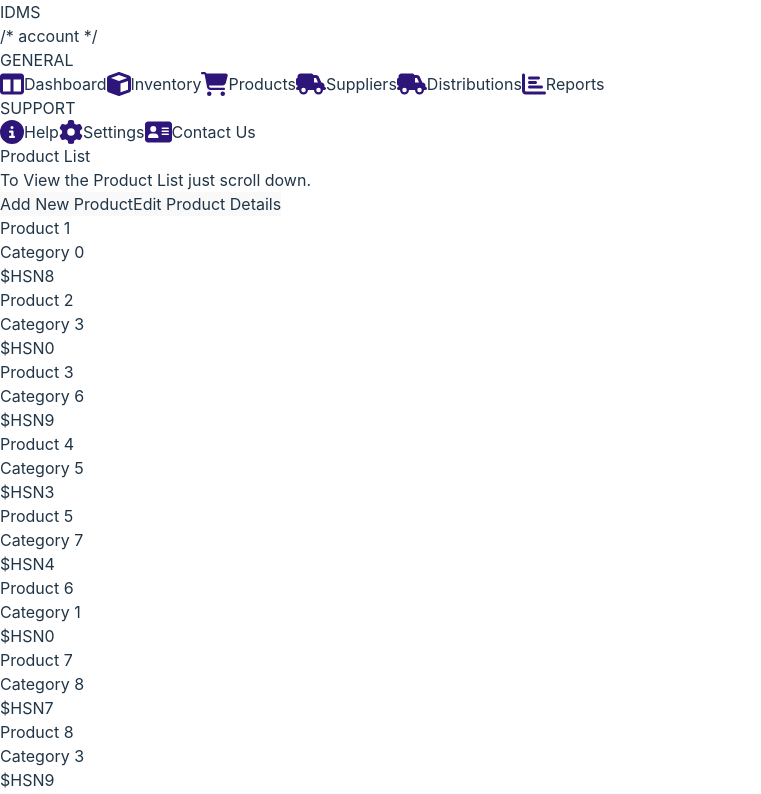
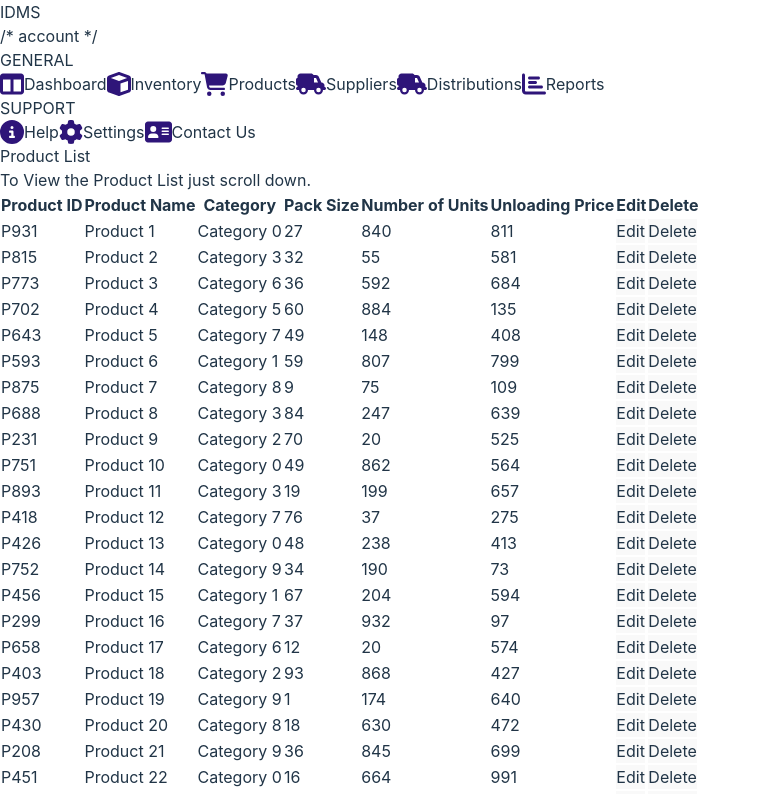
Before and after one commit to JKCSoftwares-Interns/IDMS, a React (Vite) app in the folder client/: page /inventory in a window 1280 px wide. Shown: the top 794 px of the page, without its empty margins (0-761 px from the left). Built offline with nearby package versions, Linux system fonts and the light colour scheme.

Commit message:
Modified view products page

```diff
--- a/client/src/Pages/inventory/viewProducts.jsx
+++ b/client/src/Pages/inventory/viewProducts.jsx
@@ -36,13 +36,13 @@ const Inventory = () => {
         <p className='text-2xl pt-5 pb-10 text-center'>To View the Product List just scroll down.</p>
         </div>
         <div>
-        <button className='pl-6 text-left'><NavLink to="/inventory/addProducts" >Add New Product</NavLink></button>
-        <button className='pl-6 text-left'><NavLink to="/inventory/editProducts" >Edit Product Details</NavLink></button>
+        {/* <button className='pl-6 text-left'><NavLink to="/inventory/addProducts" >Add New Product</NavLink></button>
+        <button className='pl-6 text-left'><NavLink to="/inventory/editProducts" >Edit Product Details</NavLink></button> */}
         </div>
 
       </div>
 
-      <div className="grid grid-cols-1 md:grid-cols-2 lg:grid-cols-3 gap-4">
+      {/* <div className="grid grid-cols-1 md:grid-cols-2 lg:grid-cols-3 gap-4">
         {data.map(product => (
           <div key={product.id} className="border rounded-lg p-4 shadow-lg">
             <h2 className="text-xl font-semibold">{product.productName}</h2>
@@ -50,7 +50,62 @@ const Inventory = () => {
             <p className="text-green-500 font-bold">${product.hsn}</p>
           </div>
         ))}
-      </div>
+      </div> */}
+      <div className="overflow-x-auto">
+  <table className="w-full table-auto">
+    <thead>
+      <tr>
+        <th className="border px-4 py-2">Product ID</th>
+        <th className="border px-4 py-2">Product Name</th>
+        <th className="border px-4 py-2">Category</th>
+        <th className="border px-4 py-2">Pack Size</th>
+        <th className="border px-4 py-2">Number of Units</th>
+        <th className="border px-4 py-2">Unloading Price</th>
+        <th className="border px-4 py-2">Edit</th>
+        <th className="border px-4 py-2">Delete</th>
+      </tr>
+    </thead>
+    <tbody>
+      {data.map(product => (
+        <tr key={product.id}>
+          <td className="border px-4 py-2">{product.productId}</td>
+          <td className="border px-4 py-2">{product.productName}</td>
+          <td className="border px-4 py-2">{product.category}</td>
+          <td className="border px-4 py-2">{product.packSize}</td>
+          <td className="border px-4 py-2">{product.noOfUnits}</td>
+          <td className="border px-4 py-2">{product.unloadingPrice}</td>
+          {/* <td className="border px-4 py-2">
+
+            <NavLink className='flex items-center gap-5 hover:bg-[#5e7bcc] p-2 hover:rounded-md' to='/inventory/editProducts'>
+
+            <span className='text-gray-700 text-[1.2rem]'>Edit</span>
+          </NavLink>
+          </td>
+          <td className="border px-4 py-2">
+          <NavLink className='flex items-center gap-5 hover:bg-[#5e7bcc] p-2 hover:rounded-md' to='/inventory/addProducts'>
+
+            <span className='text-gray-700 text-[1.2rem]'>Delete</span>
+          </NavLink>
+          </td> */}
+          <td className="border px-4 py-2">
+  <button>
+    <NavLink className='flex items-center gap-5 hover:bg-[#5e7bcc] p-2 hover:rounded-md' to='/inventory/editProducts'>
+      <span className='text-white-700 text-[1.2rem]'>Edit</span>
+    </NavLink>
+  </button>
+</td>
+<td className="border px-4 py-2">
+  <button>
+    <NavLink className='flex items-center gap-5 hover:bg-[#5e7bcc] p-2 hover:rounded-md' to='/inventory/addProducts'>
+      <span className='text-white-700 text-[1.2rem]'>Delete</span>
+    </NavLink>
+  </button>
+</td>
+        </tr>
+      ))}
+    </tbody>
+  </table>
+</div>
     </div>
   );
 };
```
